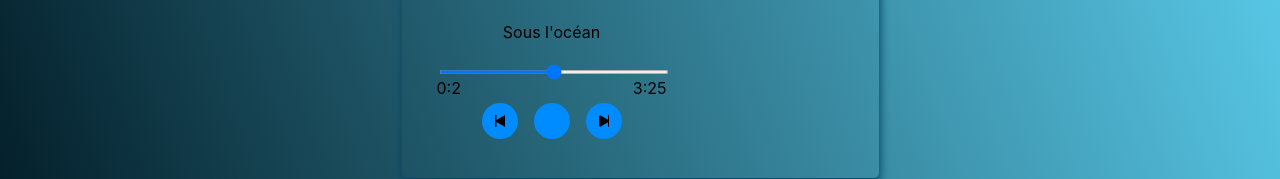
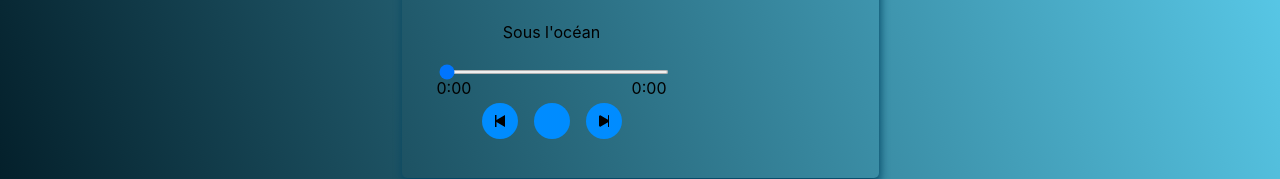
Before and after one commit to Julio23F/muse, a React (Create React App) app: page / in a window 1280 px wide. Shown: the part 441-620 px from the top of the page. Built offline with nearby package versions, Linux system fonts and the light colour scheme; some icons are missing.

Commit message:
Barre d'avancement

```diff
--- a/src/App.js
+++ b/src/App.js
@@ -9,6 +9,8 @@ function App() {
   const [songs, setSongs]= useState(sonsdata);
   const [isplaying, setIsplaying]= useState(false);
   const [currentSong, setCurrentSong]= useState(sonsdata[0]);
+  const [currentime, setCurrentime]= useState(0);
+  const [duration, setDuration]= useState(0);
 
   const audioElem = useRef();
 
@@ -37,7 +39,19 @@ function App() {
         <div className='lecture'>
           <Image currentSong={currentSong} isplaying={isplaying}/>
           <audio src={currentSong.url} ref={audioElem}/>
-          <Player songs={songs} setSongs={setSongs} isplaying={isplaying} setIsplaying={setIsplaying} audioElem={audioElem} currentSong={currentSong} setCurrentSong={setCurrentSong}/>
+          <Player
+            songs={songs}
+            setSongs={setSongs}
+            isplaying={isplaying}
+            setIsplaying={setIsplaying}
+            audioElem={audioElem}
+            currentSong={currentSong}
+            setCurrentSong={setCurrentSong}
+            duration={duration}
+            setDuration={setDuration}
+            currentime={currentime}
+            setCurrentime={setCurrentime}
+          />
         </div>
         <div className='liste'>
           <Playlist/>
--- a/src/Player/Player.jsx
+++ b/src/Player/Player.jsx
@@ -1,4 +1,4 @@
-import React from "react";
+import React, { useEffect } from "react";
 import './player.scss';
 import { FaPlay } from "react-icons/fa6";
 import { FaPause } from "react-icons/fa";
@@ -7,7 +7,8 @@ import { IoPlaySkipBackSharp } from "react-icons/io5";
 
 
 
-export default function Player({audioElem, isplaying, setIsplaying, currentSong, setCurrentSong, songs}){
+export default function Player({audioElem, isplaying, setIsplaying, currentSong, setCurrentSong, songs, duration, setDuration, currentime, setCurrentime}){
+
 
     // Modifier l'état de isplaying quand on clique
     const PlayPause=()=>{
@@ -44,16 +45,40 @@ export default function Player({audioElem, isplaying, setIsplaying, currentSong,
 
     }
 
+    const handleSeek=(e)=>{
+        audioElem.current.currentTime = e.target.value;
+        setCurrentime(e.target.value)
+    }
+
+    const handleTimeUpdate=()=>{
+        setCurrentime(audioElem.current.currentTime)
+        setDuration(audioElem.current.duration)
+    }
+
+    useEffect(()=>{
+        audioElem.current.addEventListener("timeupdate",handleTimeUpdate);
+        return ()=>{
+            audioElem.current.removeEventListener("timeupdate",handleTimeUpdate)
+        }
+    },[])
+
+    const formatDuration=(temps)=>{
+        const minutes = Math.floor(temps / 60);
+        const seconds = Math.floor(temps % 60);
+        const formatSeconds = seconds.toString().padStart(2, "0");
+        return minutes+":"+formatSeconds
+    }
+
     return (
         <div className="player_container">
             <div className="title">
                 <p>{currentSong.title}</p>
             </div>
             <div className="navigation">
-                <input type="range" className="barre" />
+                <input type="range" className="barre" min={0} max={duration} value={currentime} onChange={handleSeek}/>
                 <div className="duration">
-                    <span className="left">0:2</span>
-                    <span className="right">3:25</span>
+                    <span className="left">{formatDuration(currentime)}</span>
+                    <span className="right">{formatDuration(duration)}</span>
                 </div>
             </div>
             <div className="controls">
--- a/src/Player/player.scss
+++ b/src/Player/player.scss
@@ -93,6 +93,7 @@
   .barre{
     width: 100%;
     height: 4px;
+    cursor: pointer;
   }
   .duration{
     display: flex;
```
